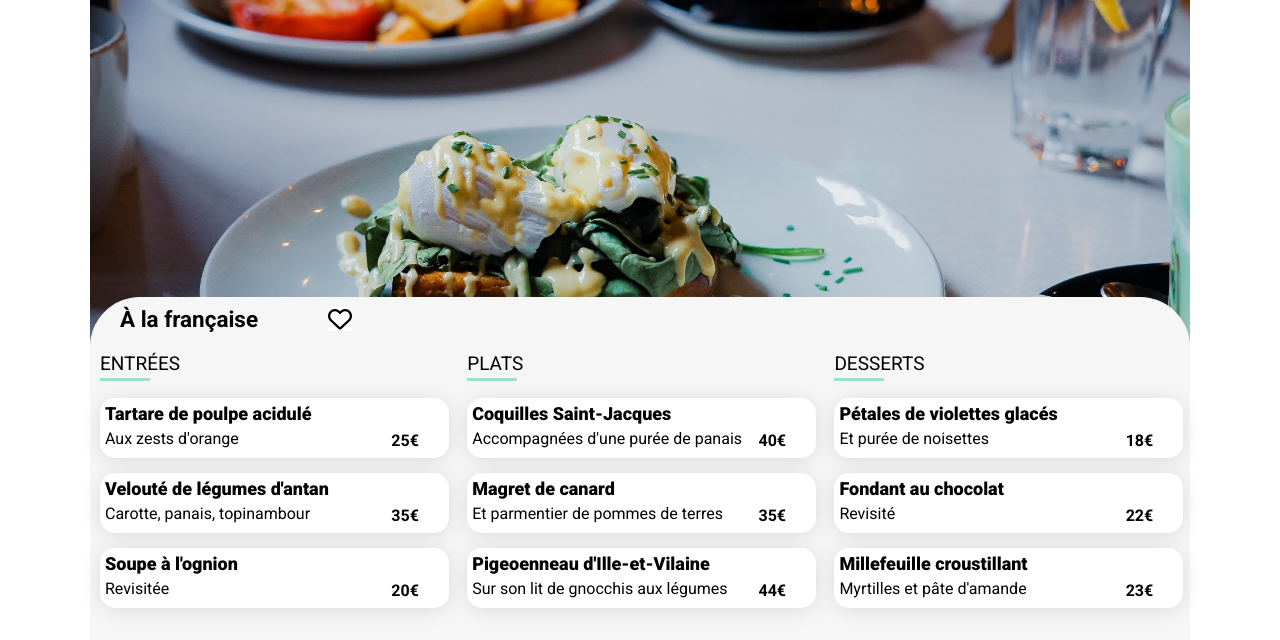
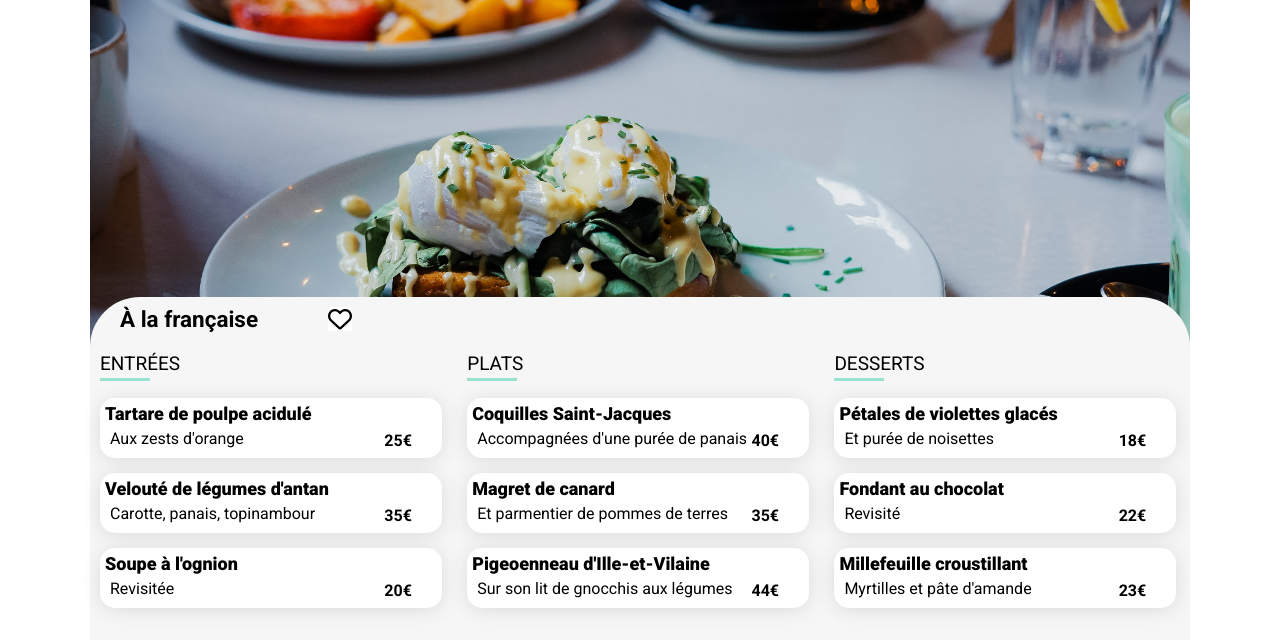
Before and after one commit to NHToujani/NesrineToujani_3_17032021, a website: page menu/alafrancaise.html in a window 1280 px wide. Shown: the part 141-781 px from the top of the page. Drawn offline with Linux system fonts and the light colour scheme; a web font is replaced by a local one.

Commit message:
modif titre menu

```diff
--- a/menu/alafrancaise.html
+++ b/menu/alafrancaise.html
@@ -37,8 +37,8 @@
         <ul class="carte_menu">
               <li class="menu_descript fade-1">
               <div class="meal_detail">
-                <h2 class="meal_detail--name">Tartare de poulpe acidulé</h2>
-                <div class="meal_detail--accompagn">Aux zests d'orange</div>
+                <h2 class="meal_detail--name" alt="Tartare de poulpe acidulé">Tartare de poulpe acidulé</h2>
+                <div class="meal_detail--accompagn" alt="Aux zests d'orange">Aux zests d'orange</div>
               </div>
               <div class="btn_price">25€</div>
               <div class="btn_circle">
@@ -49,8 +49,8 @@
             </li>
             <li class="menu_descript fade-2">
               <div class="meal_detail">
-                <h2 class="meal_detail--name">Velouté de légumes d'antan</h2>
-                <p class="meal_detail--accompagn">Carotte, panais, topinambour</p>
+                <h2 class="meal_detail--name" alt="Velouté de légumes d'antan">Velouté de légumes d'antan</h2>
+                <p class="meal_detail--accompagn" alt="Carotte, panais, topinambour">Carotte, panais, topinambour</p>
               </div>
               <div class="btn_price">35€</div>
               <div class="btn_circle">
@@ -61,8 +61,8 @@
             </li>
             <li class="menu_descript fade-3">
               <div class="meal_detail">
-                <h2 class="meal_detail--name">Soupe à l'ognion</h2>
-                <p class="meal_detail--accompagn">Revisitée</p>
+                <h2 class="meal_detail--name" alt="Soupe à l'ognion">Soupe à l'ognion</h2>
+                <p class="meal_detail--accompagn" alt="Revisitée">Revisitée</p>
               </div>
               <div class="btn_price">20€</div>
               <div class="btn_circle">
@@ -78,8 +78,8 @@
           <ul class="carte_menu">
             <li class="menu_descript fade-1">
               <div class="meal_detail">
-                <h2 class="meal_detail--name">Coquilles Saint-Jacques</h2>
-                <p class="meal_detail--accompagn">Accompagnées d'une purée de panais</p>
+                <h2 class="meal_detail--name" alt="Coquilles Saint-Jacques">Coquilles Saint-Jacques</h2>
+                <p class="meal_detail--accompagn" alt="Accompagnées d'une purée de panais">Accompagnées d'une purée de panais</p>
               </div>
               <div class="btn_price">40€</div>
               <div class="btn_circle">
@@ -90,8 +90,8 @@
             </li>
             <li class="menu_descript fade-2">
               <div class="meal_detail">
-                <h2 class="meal_detail--name">Magret de canard</h2>
-                <p class="meal_detail--accompagn">Et parmentier de pommes de terres</p>
+                <h2 class="meal_detail--name" alt="Magret de canard">Magret de canard</h2>
+                <p class="meal_detail--accompagn" alt="Et parmentier de pommes de terres">Et parmentier de pommes de terres</p>
               </div>
               <div class="btn_price">35€</div>
               <div class="btn_circle">
@@ -102,8 +102,8 @@
             </li>
             <li class="menu_descript fade-3">
               <div class="meal_detail">
-                <h2 class="meal_detail--name">Pigeoenneau d'Ille-et-Vilaine</h2>
-                <p class="meal_detail--accompagn">Sur son lit de gnocchis aux légumes</p>
+                <h2 class="meal_detail--name" alt="Pigeoenneau d'Ille-et-Vilaine">Pigeoenneau d'Ille-et-Vilaine</h2>
+                <p class="meal_detail--accompagn" alt="Sur son lit de gnocchis aux légumes">Sur son lit de gnocchis aux légumes</p>
               </div>
               <div class="btn_price">44€</div>
               <div class="btn_circle">
@@ -119,8 +119,8 @@
           <ul class="carte_menu">
             <li class="menu_descript fade-1">
               <div class="meal_detail">
-                <h2 class="meal_detail--name">Pétales de violettes glacés</h2>
-                <p class="meal_detail--accompagn">Et purée de noisettes</p>
+                <h2 class="meal_detail--name" alt="Pétales de violettes glacés">Pétales de violettes glacés</h2>
+                <p class="meal_detail--accompagn" alt="Et purée de noisettes">Et purée de noisettes</p>
               </div>
               <div class="btn_price">18€</div>
               <div class="btn_circle">
@@ -131,8 +131,8 @@
             </li>
             <li class="menu_descript fade-2">
               <div class="meal_detail">
-                <h2 class="meal_detail--name">Fondant au chocolat</h2>
-                <p class="meal_detail--accompagn">Revisité</p>
+                <h2 class="meal_detail--name" alt="Fondant au chocolat">Fondant au chocolat</h2>
+                <p class="meal_detail--accompagn" alt="Revisité">Revisité</p>
               </div>
               <div class="btn_price">22€</div>
               <div class="btn_circle">
--- a/sass/Pages/_icon.scss
+++ b/sass/Pages/_icon.scss
@@ -7,6 +7,7 @@
         bottom: 50px;
         @include desktop{
             right: 35px;
+            bottom: 42px;
         }
   }
 }
--- a/sass/Pages/_menu.scss
+++ b/sass/Pages/_menu.scss
@@ -44,17 +44,18 @@
     .carte_menu{
       .menu_descript{
         display: flex;
-        width: 100%;
+        width: 80%;
         height: 60px;
         background-color: $white;
         border-radius: 15px;
         margin: 15px 60px 5px 0;
         position: relative;
         cursor: pointer;
-        white-space: nowrap;
-        overflow: hidden;
-        text-overflow: ellipsis;
+        @include ellipsis;
         @extend %shadow;
+        @include desktop{
+          width: 98%;
+        }
         .meal_detail{
             flex: 1;
             padding: 5px;
@@ -63,11 +64,9 @@
               font-size: 18px;
               font-weight: 900;
               padding-bottom: 5px;
-              @include ellipsis;
             }
             &--accompagn{
-              @include ellipsis;
-
+              margin-left: 5px;
             }
         }
         .btn_price{
--- a/sass/Pages/_restaurant.scss
+++ b/sass/Pages/_restaurant.scss
@@ -5,9 +5,8 @@
       padding: 0 10px 50px 10px;
     }
     h2 {
-
+      font-size: 20px;
       @include desktop{
-        font-size: 1.6em;
         padding: 10px;
       }
     }
@@ -59,12 +58,10 @@
           height: 210px;
         }
       }
-      h2 {
-        font-size: x-large;
-        margin-left: inherit;
-      }
       p {
-        margin-left: 10px;
+        @include desktop{
+          margin-left: 10px;
+        }
       }
 }
 .desktop_row{
--- a/sass/components/_keyframes.scss
+++ b/sass/components/_keyframes.scss
@@ -54,6 +54,10 @@
   to { -webkit-transform: rotate(0deg); }
 }
 @keyframes spin {
-  from {transform:rotate(360deg);}
-  to {transform:rotate(0deg);}
+  from {
+      transform: rotate(0deg);
+  }
+  to {
+      transform: rotate(360deg);
+  }
 }
--- a/sass/components/_transition.scss
+++ b/sass/components/_transition.scss
@@ -17,9 +17,9 @@
         position: absolute;
         z-index: 1;
         background: linear-gradient(139deg, #FF79DA 10%, #9356DC 95%);
+            background-clip: text;
         -webkit-background-clip: text;
-                background-clip: text;
-        -webkit-text-fill-color: transparent;
+            color: transparent;
         &:hover{
             transform: scale(1);
             transition: transform 500ms ease-in-out;
@@ -37,18 +37,23 @@
             transform: translateX(0px);
         }
         .fa-check-circle{
+            transition: cubic-bezier(0.075, 0.82, 0.165, 1);
             transform: rotate(0deg);
-        }
+            }
      &:hover{
-         .btn_circle{
+        .btn_circle{
             transition: transform 1000ms;
             transform: translateX(0);
             }
-         .btn_price{
+        .btn_price{
             transition: transform 1000ms;
             transform: translateX(-40px);
             }
+        .meal_detail{
+            @include ellipsis;
+            }
         .fa-check-circle{
+            transition: cubic-bezier(0.075, 0.82, 0.165, 1);
             transform: rotate(360deg);
             }
         }
```
Also changed, not shown: index.html (+1 -2 lines), public/style.css, 1 other file.
